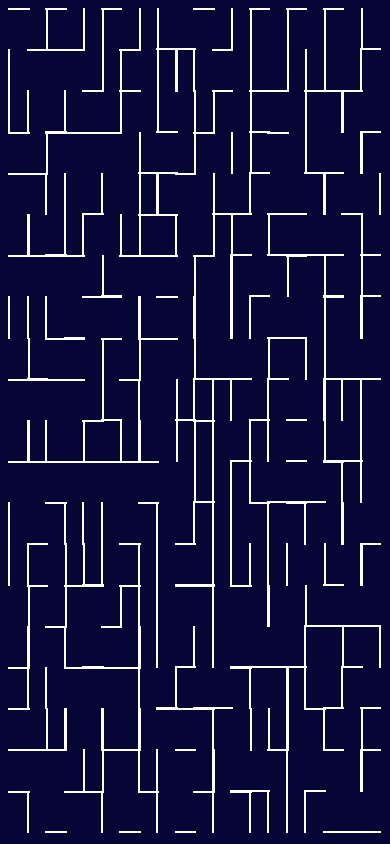
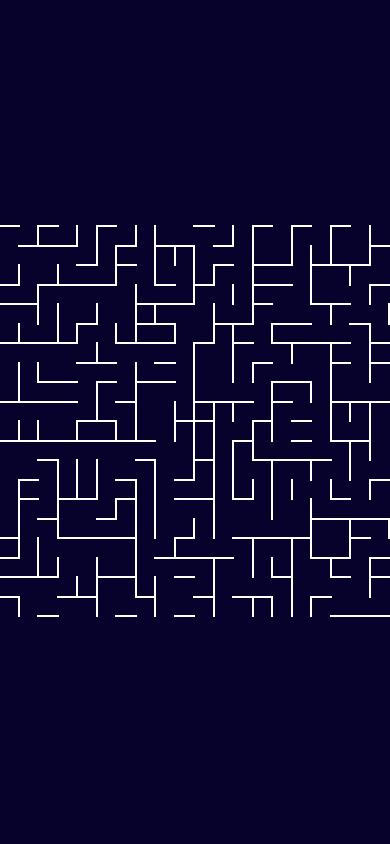
Before and after one commit to jamezmca/dont-get-struck, a React (Create React App) app: page / in a window 390 px wide. Built offline with nearby package versions, Linux system fonts and the light colour scheme.

Commit message:
reasonably responsive
now gonna add in click ability to bottom layers, solve the maze, generate the visual as it solves and also add in cool title text and loading while solving

```diff
--- a/src/App.css
+++ b/src/App.css
@@ -6,4 +6,9 @@
   display: flex;
   flex-direction: column;
   justify-content: center;
+  background-color: rgb(6, 2, 44);
+  justify-content: center;
+  align-items: center;
+  overflow: scroll;
+
 }
--- a/src/App.js
+++ b/src/App.js
@@ -1,10 +1,13 @@
 import './App.css'
 import GameScreen from './components/GameScreen'
+import Layout from './components/Layout';
 
 function App() {
   return (
     <div className="container">
-      <GameScreen/>
+      <Layout>
+        <GameScreen />
+      </Layout>
     </div>
   );
 }
--- a/src/components/Cell.js
+++ b/src/components/Cell.js
@@ -3,7 +3,10 @@ import * as cellStyles from './cell.module.css'
 
 
 export default function Cell({ cell, dimensions }) {
-    // const [cellBorders, setCellBorders] = useState({ up: false, left: false, right: false, down: false })
+    let cellBorders = colorBorders(cell)
+    let cellWidth = window.innerWidth / (dimensions[1] + 2)
+    let cellHeight = window.innerHeight / (dimensions[0] + 2)
+
     function colorBorders(c) {
         let borders = { left: false, right: false, up: false, down: false }
         borders = c.connections.reduce((acc, curr) => {
@@ -16,10 +19,6 @@ export default function Cell({ cell, dimensions }) {
         }, {})
         return borders
     }
-    let cellBorders = colorBorders(cell)
-    let cellWidth = window.innerWidth / (dimensions[1] + 2)
-    let cellHeight = window.innerHeight / (dimensions[0] + 2)
-    console.log(cellBorders)
 
     function checkUp(curr, adj) {
         if (curr.x === adj.x && curr.y === adj.y - 1) return true
@@ -41,18 +40,12 @@ export default function Cell({ cell, dimensions }) {
         return false
     }
 
-
-
-    let arr = [1, 3, 5]
-    arr.reduce((acc, curr) => {
-        return acc + curr
-    }, 0)
-
-
     return (
         <div className={cellStyles.cellContainer} style={{
-            height: cellHeight,
-            width: cellWidth,
+            height: Math.min(cellWidth, cellHeight),
+            // maxHeight: cellHeight,
+            width: Math.min(cellWidth, cellHeight),
+            // maxWidth: cellWidth
         }}>
             <div style={{
                 borderTop: cellBorders.up ? '2px solid white' : '',
--- a/src/components/CellRow.js
+++ b/src/components/CellRow.js
@@ -4,12 +4,11 @@ import * as cellStyles from './cell.module.css'
 //hehe
 
 export default function CellRow({ cellRow, dimensions, rowNum }) {
-    console.log(cellRow)
 
     return (
         <div className={cellStyles.container}>
             {cellRow.map((cell, i) => {
-                return <Cell key={i} cell={cell} rowNum={rowNum} dimensions={dimensions}/>
+                return <Cell key={i} cell={cell} rowNum={rowNum} dimensions={dimensions} />
             })}
 
         </div>
--- a/src/components/GameScreen.js
+++ b/src/components/GameScreen.js
@@ -6,7 +6,11 @@ import Cell from './CellRow'
 export default function GameScreen() {
     const maze = generateMaze()
     return (
-        <div className={screenStyles.container}>
+        <div className={screenStyles.container}
+            style={{
+                width: Math.min(window.innerWidth, window.innerHeight),
+                height: Math.min(window.innerWidth, window.innerHeight)
+            }}>
             {maze.map((cellRow, i) => <Cell
                 key={i}
                 rowNum={i}
--- /dev/null
+++ b/src/components/Layout.js
@@ -0,0 +1,10 @@
+import React from 'react'
+
+
+export default function Layout({children}) {
+    return (
+        <div>
+            {children}
+        </div>
+    )
+}
--- a/src/components/gamescreen.module.css
+++ b/src/components/gamescreen.module.css
@@ -1,7 +1,4 @@
 .container {
-    flex: 1;
-    padding: 10px;
     display: flex;
     justify-content: center;
-    background-color: rgb(6, 6, 54);
 }
```
